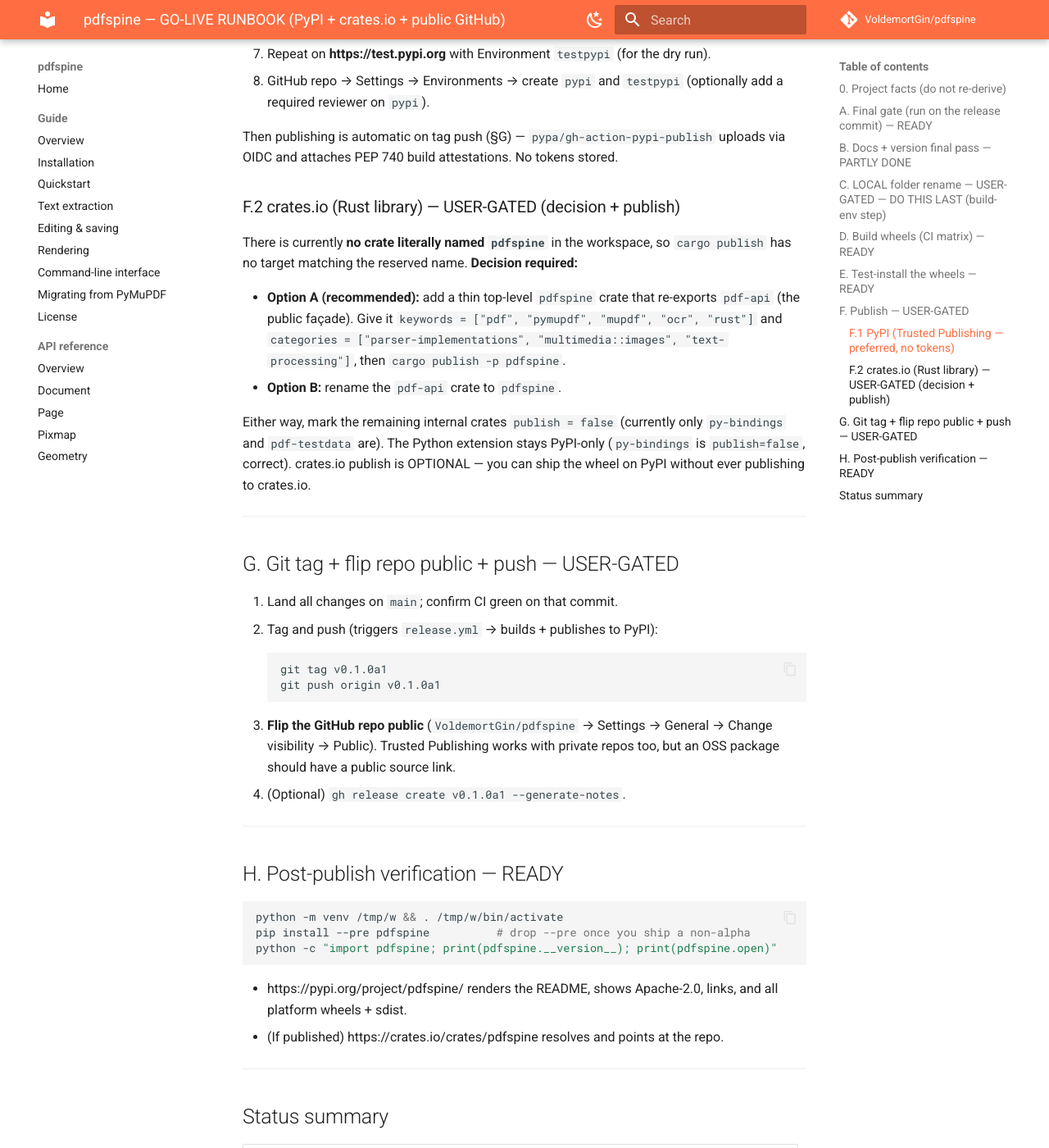
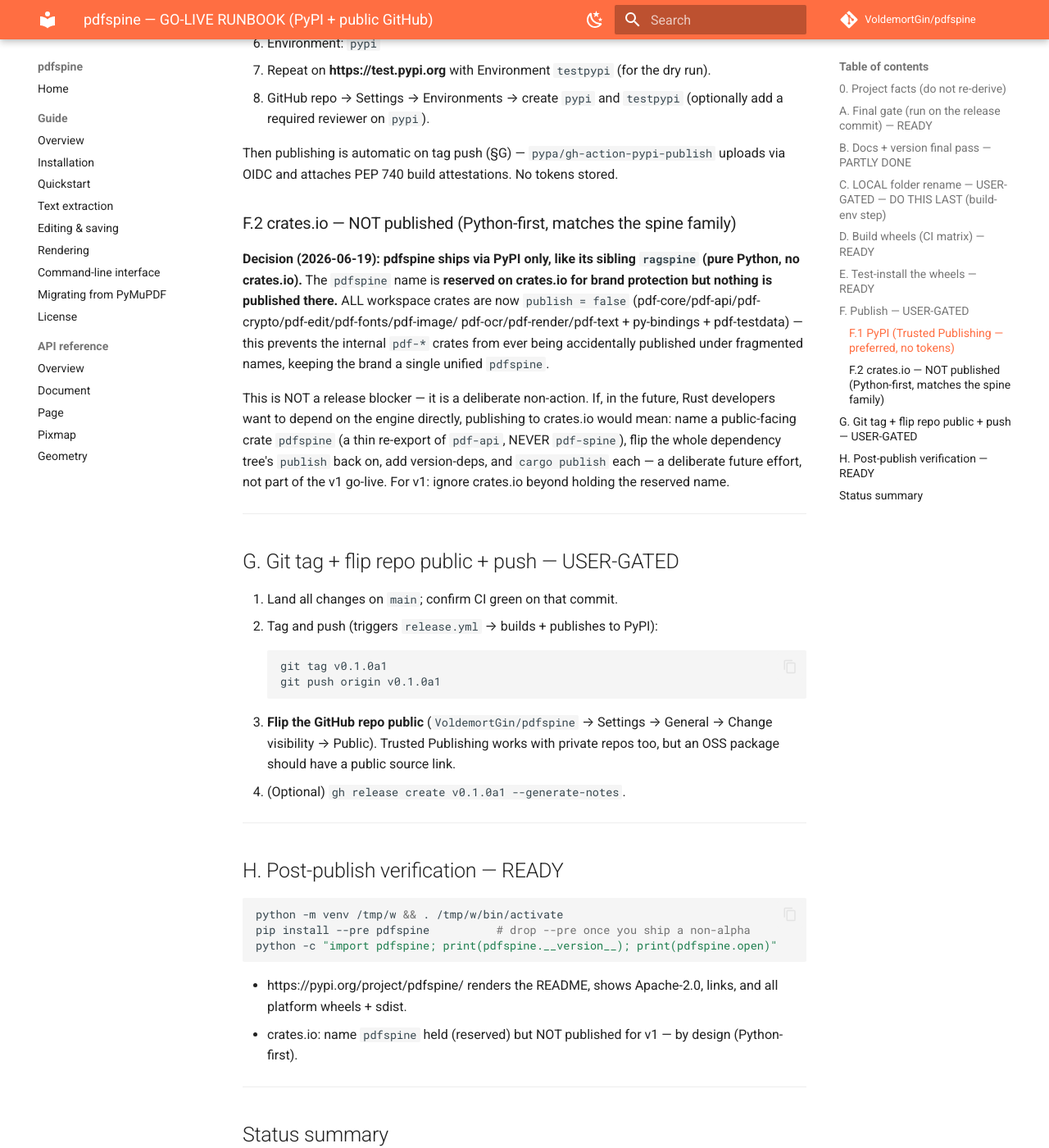
Before and after one commit to VoldemortGin/pdfspine, an MkDocs documentation site: the page built from docs/RELEASE-PYPI.md, in a window 1280 px wide and 1400 px high, scrolled down 4608 px. Shown: the whole window at 82% size. Built offline with MkDocs 1.6.1 and Material for MkDocs 9.7.7, drawn with Linux system fonts in a browser that asks for light colours; comment, search, counter and statistics services are not loaded; some of the changed text lies outside the part shown.

Commit message:
chore(release): pdfspine is Python-first — crates.io reserved-only, all crates publish=false
Per the spine-family naming policy (one unified hyphen-free name; sibling ragspine
is pure-Python on PyPI + GitHub with no crates.io), pdfspine ships via PyPI only.
The crates.io name "pdfspine" stays reserved for brand protection but nothing is
published there.

Marked every workspace crate publish=false (pdf-api/pdf-core/pdf-crypto/pdf-edit/
pdf-fonts/pdf-image/pdf-ocr/pdf-render/pdf-text; py-bindings + pdf-testdata already
were). This guarantees the internal pdf-* crates can never be accidentally
published under fragmented names — the brand stays a single unified "pdfspine".

docs/RELEASE-PYPI.md updated: crates.io step downgraded from a USER-GATED blocker
to a deliberate non-action (DONE/decided); go-live is now PyPI + public GitHub only.

cargo metadata valid; no code change.

Co-Authored-By: Claude Opus 4.8 (1M context) <noreply@anthropic.com>

```diff
--- a/docs/RELEASE-PYPI.md
+++ b/docs/RELEASE-PYPI.md
@@ -20,7 +20,7 @@
 | Fact | Value | Status |
 |---|---|---|
 | PyPI distribution name | **`pdfspine`** (reserved / verified free) | USER-GATED (publish) |
-| crates.io name | **`pdfspine`** (reserved by you) | USER-GATED (publish) |
+| crates.io name | **`pdfspine`** (reserved for brand protection) | NOT PUBLISHED (Python-first, like ragspine; all crates `publish=false`) |
 | Python import package | **`pdfspine`** (+ `fitz` / `pymupdf` compat shims) | DONE |
 | License | **Apache-2.0** (`LICENSE` + `NOTICE` + per-data `PROVENANCE.md`) | DONE |
 | GitHub repo | `github.com/VoldemortGin/pdfspine` — **currently PRIVATE** | USER-GATED (flip public) |
@@ -79,7 +79,7 @@ Already applied in this audit pass (**DONE**):
 Still to do (**USER-GATED — version decision**):
 
 1. **Bump the version** from `0.0.0` to a real release. `0.0.0` cannot be uploaded
-   to PyPI/crates.io. Recommended first artifact: **`0.1.0a1`** (PyPI alpha
+   to PyPI. Recommended first artifact: **`0.1.0a1`** (PyPI alpha
    pre-release; `pip install pdfspine` won't pick it up without `--pre`), or
    `0.1.0` if you want it to be the default install target immediately. Keep the
    two in sync:
@@ -193,21 +193,22 @@ One-time setup in the PyPI web UI (do BEFORE the first publish):
 Then publishing is automatic on tag push (§G) — `pypa/gh-action-pypi-publish`
 uploads via OIDC and attaches PEP 740 build attestations. No tokens stored.
 
-### F.2 crates.io (Rust library) — USER-GATED (decision + publish)
+### F.2 crates.io — NOT published (Python-first, matches the spine family)
 
-There is currently **no crate literally named `pdfspine`** in the workspace, so
-`cargo publish` has no target matching the reserved name. **Decision required:**
+**Decision (2026-06-19): pdfspine ships via PyPI only, like its sibling `ragspine`
+(pure Python, no crates.io).** The `pdfspine` name is **reserved on crates.io for
+brand protection but nothing is published there.** ALL workspace crates are now
+`publish = false` (pdf-core/pdf-api/pdf-crypto/pdf-edit/pdf-fonts/pdf-image/
+pdf-ocr/pdf-render/pdf-text + py-bindings + pdf-testdata) — this prevents the
+internal `pdf-*` crates from ever being accidentally published under fragmented
+names, keeping the brand a single unified `pdfspine`.
 
-- **Option A (recommended):** add a thin top-level `pdfspine` crate that
-  re-exports `pdf-api` (the public façade). Give it `keywords = ["pdf", "pymupdf",
-  "mupdf", "ocr", "rust"]` and `categories = ["parser-implementations",
-  "multimedia::images", "text-processing"]`, then `cargo publish -p pdfspine`.
-- **Option B:** rename the `pdf-api` crate to `pdfspine`.
-
-Either way, mark the remaining internal crates `publish = false` (currently only
-`py-bindings` and `pdf-testdata` are). The Python extension stays PyPI-only
-(`py-bindings` is `publish=false`, correct). crates.io publish is OPTIONAL — you
-can ship the wheel on PyPI without ever publishing to crates.io.
+This is NOT a release blocker — it is a deliberate non-action. If, in the future,
+Rust developers want to depend on the engine directly, publishing to crates.io
+would mean: name a public-facing crate `pdfspine` (a thin re-export of `pdf-api`,
+NEVER `pdf-spine`), flip the whole dependency tree's `publish` back on, add
+version-deps, and `cargo publish` each — a deliberate future effort, not part of
+the v1 go-live. For v1: ignore crates.io beyond holding the reserved name.
 
 ---
 
@@ -236,7 +237,7 @@ python -c "import pdfspine; print(pdfspine.__version__); print(pdfspine.open)"
 
 - https://pypi.org/project/pdfspine/ renders the README, shows Apache-2.0, links,
   and all platform wheels + sdist.
-- (If published) https://crates.io/crates/pdfspine resolves and points at the repo.
+- crates.io: name `pdfspine` held (reserved) but NOT published for v1 — by design (Python-first).
 
 ---
 
@@ -251,7 +252,7 @@ python -c "import pdfspine; print(pdfspine.__version__); print(pdfspine.open)"
 | D | Build wheel matrix + sdist (`release.yml`) | READY |
 | E | Test-install wheels (TestPyPI dry run) | READY |
 | F.1 | PyPI Trusted Publishing setup + publish | USER-GATED |
-| F.2 | crates.io crate decision + publish (optional) | USER-GATED |
+| F.2 | crates.io — name reserved, NOT published (Python-first) | DONE (decided) |
 | G | Tag `v*` + flip repo public + push | USER-GATED |
 | H | Post-publish verification | READY |
 
```
Also changed, not shown: other parts of docs/RELEASE-PYPI.md (+2 -2 lines), 9 other files.
